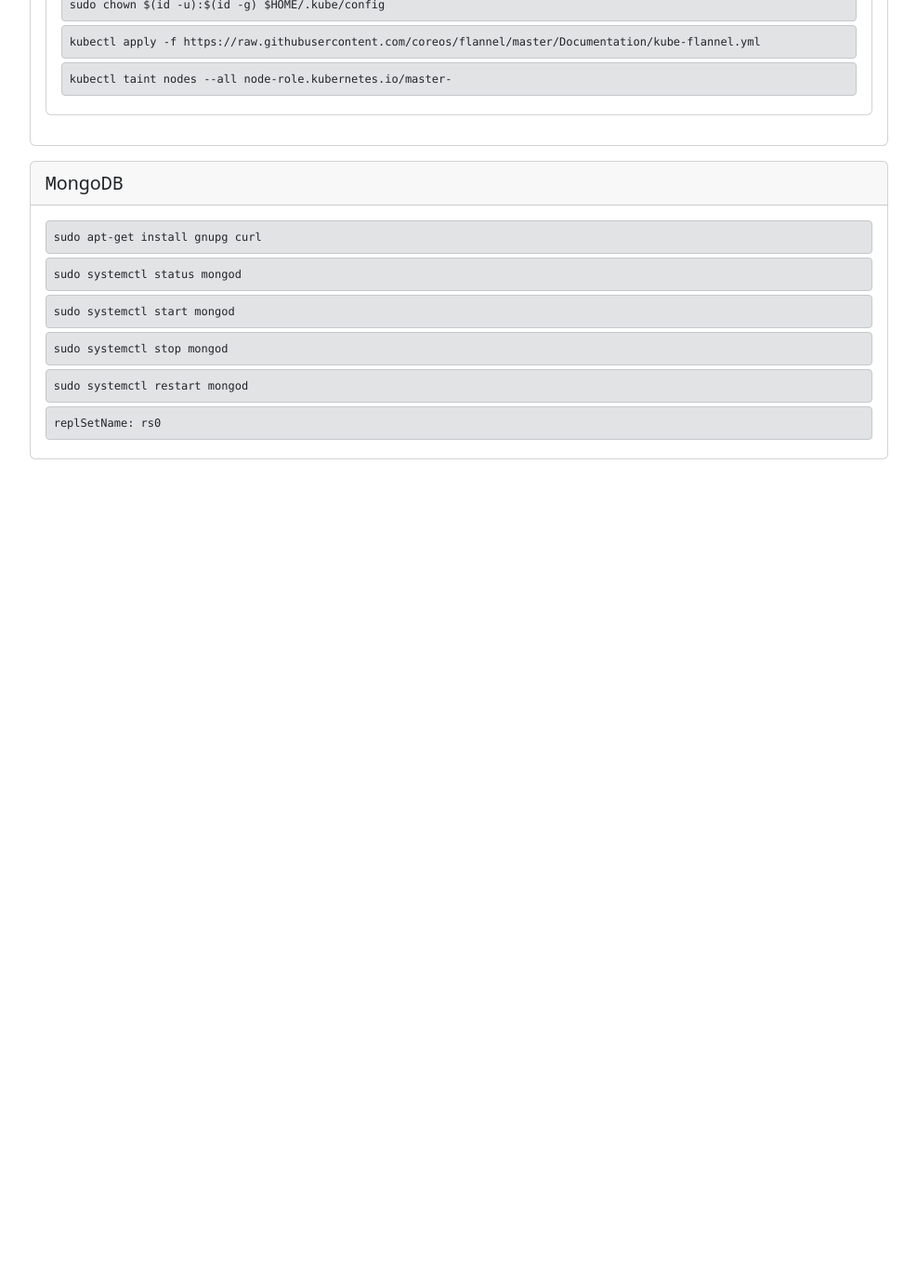
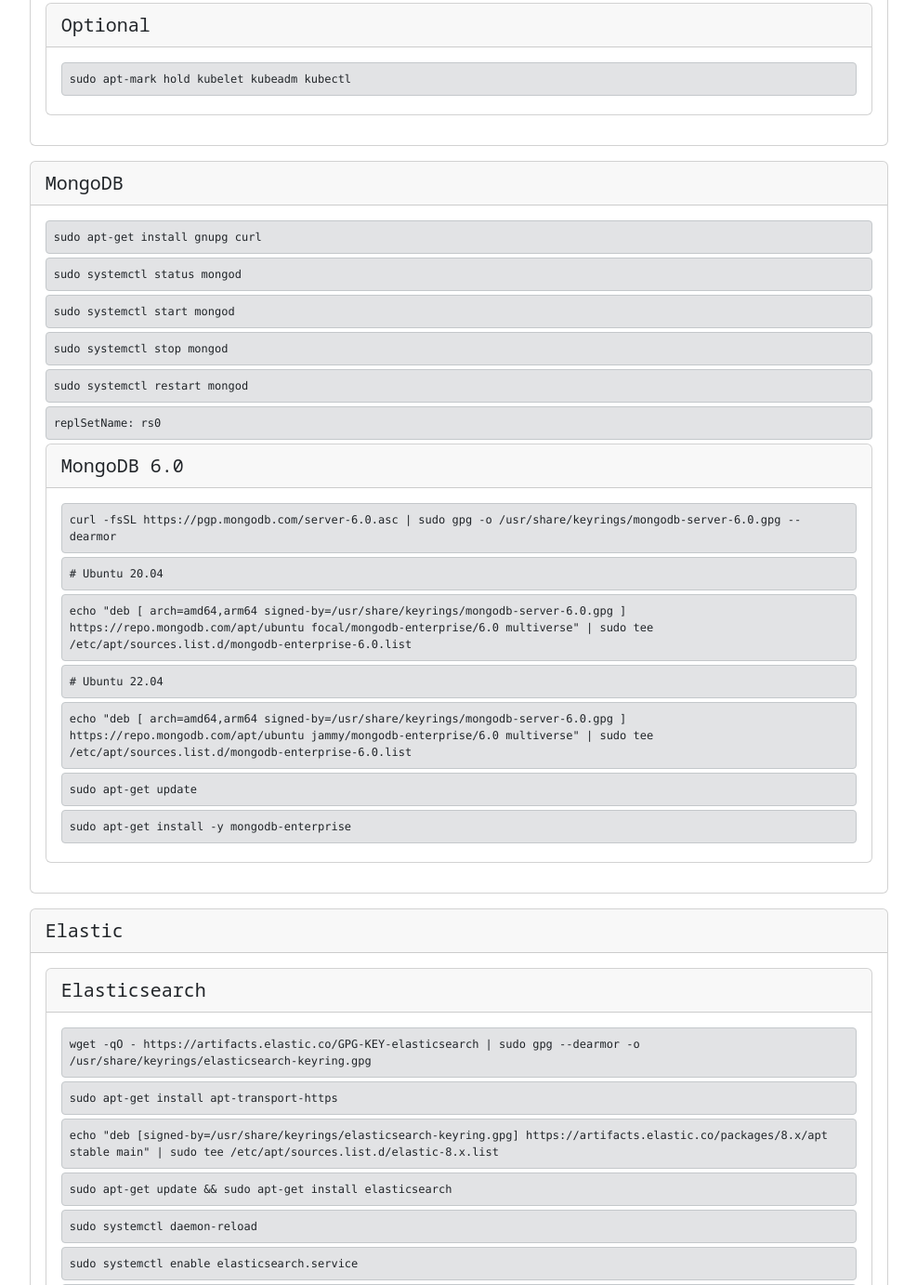
Before and after one commit to jerrymannel/commands, a plain HTML site: page index.html in a window 1280 px wide. Shown: the part 2006-3388 px from the top of the page at 93% size, without its empty margins (199-1186 px from the left). Before the commit the page ends 2524 px from the top, so only its background shows below. Drawn offline with nearby package versions, Linux system fonts and the light colour scheme.

Commit message:
2023.11.22.17.08.03

```diff
--- a/commands.json
+++ b/commands.json
@@ -58,12 +58,6 @@
 		],
 		"children": [
 			{
-				"title": "Optional",
-				"commands": [
-					"sudo apt-mark hold kubelet kubeadm kubectl"
-				]
-			},
-			{
 				"title": "Setup",
 				"commands": [
 					"sudo systemctl start kubelet",
@@ -73,6 +67,12 @@
 					"sudo chown $(id -u):$(id -g) $HOME/.kube/config",
 					"kubectl apply -f https://raw.githubusercontent.com/coreos/flannel/master/Documentation/kube-flannel.yml",
 					"kubectl taint nodes --all node-role.kubernetes.io/master-"
+				]
+			},
+			{
+				"title": "Optional",
+				"commands": [
+					"sudo apt-mark hold kubelet kubeadm kubectl"
 				]
 			}
 		]
@@ -87,6 +87,96 @@
 			"sudo systemctl stop mongod",
 			"sudo systemctl restart mongod",
 			"replSetName: rs0"
+		],
+		"children": [
+			{
+				"title": "MongoDB 6.0",
+				"commands": [
+					"curl -fsSL https://pgp.mongodb.com/server-6.0.asc | sudo gpg -o /usr/share/keyrings/mongodb-server-6.0.gpg --dearmor",
+					"# Ubuntu 20.04",
+					"echo \"deb [ arch=amd64,arm64 signed-by=/usr/share/keyrings/mongodb-server-6.0.gpg ] https://repo.mongodb.com/apt/ubuntu focal/mongodb-enterprise/6.0 multiverse\" | sudo tee /etc/apt/sources.list.d/mongodb-enterprise-6.0.list",
+					"# Ubuntu 22.04",
+					"echo \"deb [ arch=amd64,arm64 signed-by=/usr/share/keyrings/mongodb-server-6.0.gpg ] https://repo.mongodb.com/apt/ubuntu jammy/mongodb-enterprise/6.0 multiverse\" | sudo tee /etc/apt/sources.list.d/mongodb-enterprise-6.0.list",
+					"sudo apt-get update",
+					"sudo apt-get install -y mongodb-enterprise"
+				]
+			}
+		]
+	},
+	{
+		"id": "elastic",
+		"title": "Elastic",
+		"children": [
+			{
+				"title": "Elasticsearch",
+				"commands": [
+					"wget -qO - https://artifacts.elastic.co/GPG-KEY-elasticsearch | sudo gpg --dearmor -o /usr/share/keyrings/elasticsearch-keyring.gpg",
+					"sudo apt-get install apt-transport-https",
+					"echo \"deb [signed-by=/usr/share/keyrings/elasticsearch-keyring.gpg] https://artifacts.elastic.co/packages/8.x/apt stable main\" | sudo tee /etc/apt/sources.list.d/elastic-8.x.list",
+					"sudo apt-get update && sudo apt-get install elasticsearch",
+					"sudo systemctl daemon-reload",
+					"sudo systemctl enable elasticsearch.service",
+					"sudo systemctl start elasticsearch.service"
+				],
+				"children": [
+					{
+						"title": "Setup",
+						"commands": [
+							"sudo /usr/share/elasticsearch/bin/elasticsearch-reset-password -u elastic",
+							"sudo /usr/share/elasticsearch/bin/elasticsearch-create-enrollment-token -s kibana",
+							"sudo /usr/share/elasticsearch/bin/elasticsearch-create-enrollment-token -s node",
+							"sudo /usr/share/elasticsearch/bin/elasticsearch-reconfigure-node --enrollment-token <token-here>"
+						]
+					}
+				]
+			},
+			{
+				"title": "Kibana",
+				"commands": [
+					"wget -qO - https://artifacts.elastic.co/GPG-KEY-elasticsearch | sudo gpg --dearmor -o /usr/share/keyrings/elasticsearch-keyring.gpg",
+					"sudo apt-get install apt-transport-https",
+					"echo \"deb [signed-by=/usr/share/keyrings/elasticsearch-keyring.gpg] https://artifacts.elastic.co/packages/8.x/apt stable main\" | sudo tee /etc/apt/sources.list.d/elastic-8.x.list",
+					"sudo apt-get update && sudo apt-get install kibana",
+					"sudo /bin/systemctl daemon-reload",
+					"sudo /bin/systemctl enable kibana.service",
+					"sudo systemctl start kibana.service"
+				]
+			},
+			{
+				"title": "Filebeat",
+				"commands": [
+					"curl -L -O https://raw.githubusercontent.com/elastic/beats/8.8/deploy/kubernetes/filebeat-kubernetes.yaml"
+				]
+			},
+			{
+				"title": "Metricbeat",
+				"commands": [
+					"curl -L -O https://raw.githubusercontent.com/elastic/beats/8.8/deploy/kubernetes/metricbeat-kubernetes.yaml"
+				]
+			}
+		]
+	},
+	{
+		"id": "jenkins",
+		"title": "Jenkins",
+		"commands": [
+			"curl -fsSL https://pkg.jenkins.io/debian-stable/jenkins.io.key | sudo tee /usr/share/keyrings/jenkins-keyring.asc > /dev/null",
+			"echo deb [signed-by=/usr/share/keyrings/jenkins-keyring.asc] https://pkg.jenkins.io/debian-stable binary/ | sudo tee /etc/apt/sources.list.d/jenkins.list > /dev/null",
+			"sudo apt-get update",
+			"sudo apt-get install fontconfig openjdk-11-jre",
+			"sudo apt-get install jenkins"
+		]
+	},
+	{
+		"id": "uninstall",
+		"title": "Uninstall",
+		"commands": [
+			"sudo apt-get purge kubelet kubeadm kubectl",
+			"sudo apt-get purge docker docker-engine docker.io containerd runc",
+			"sudo rm -rf /var/lib/docker",
+			"sudo rm -rf /var/lib/containerd",
+			"sudo apt-get purge mongodb-enterprise*",
+			"sudo apt-get clean"
 		]
 	}
 ]
--- a/index.html
+++ b/index.html
@@ -69,6 +69,7 @@
 			element.classList.add("border-secondary-subtle");
 			element.classList.add("rounded-1");
 			element.innerHTML = data;
+			element.onclick = () => copyCommand(data);
 			return element
 		}
 
@@ -76,16 +77,19 @@
 			let card = document.createElement("div");
 			card.classList.add("card");
 			card.classList.add("mb-3");
-			card.id = data.id;
+			if (data.id) card.id = data.id;
 
+			if (data.title) {
 				let cardHeader = document.createElement("div");
 				cardHeader.classList.add("card-header");
 				cardHeader.classList.add("fs-5");
 				cardHeader.innerHTML = data.title;
 				card.appendChild(cardHeader);
+			}
 
 			let cardBody = document.createElement("div");
 			cardBody.classList.add("card-body");
+			if (data.commands)
 				data.commands.forEach(cmd => {
 					cardBody.appendChild(generateCommandDisplayWithCopyOption(cmd));
 				});
```
Lines whose indentation alone changed are shown as unchanged.
